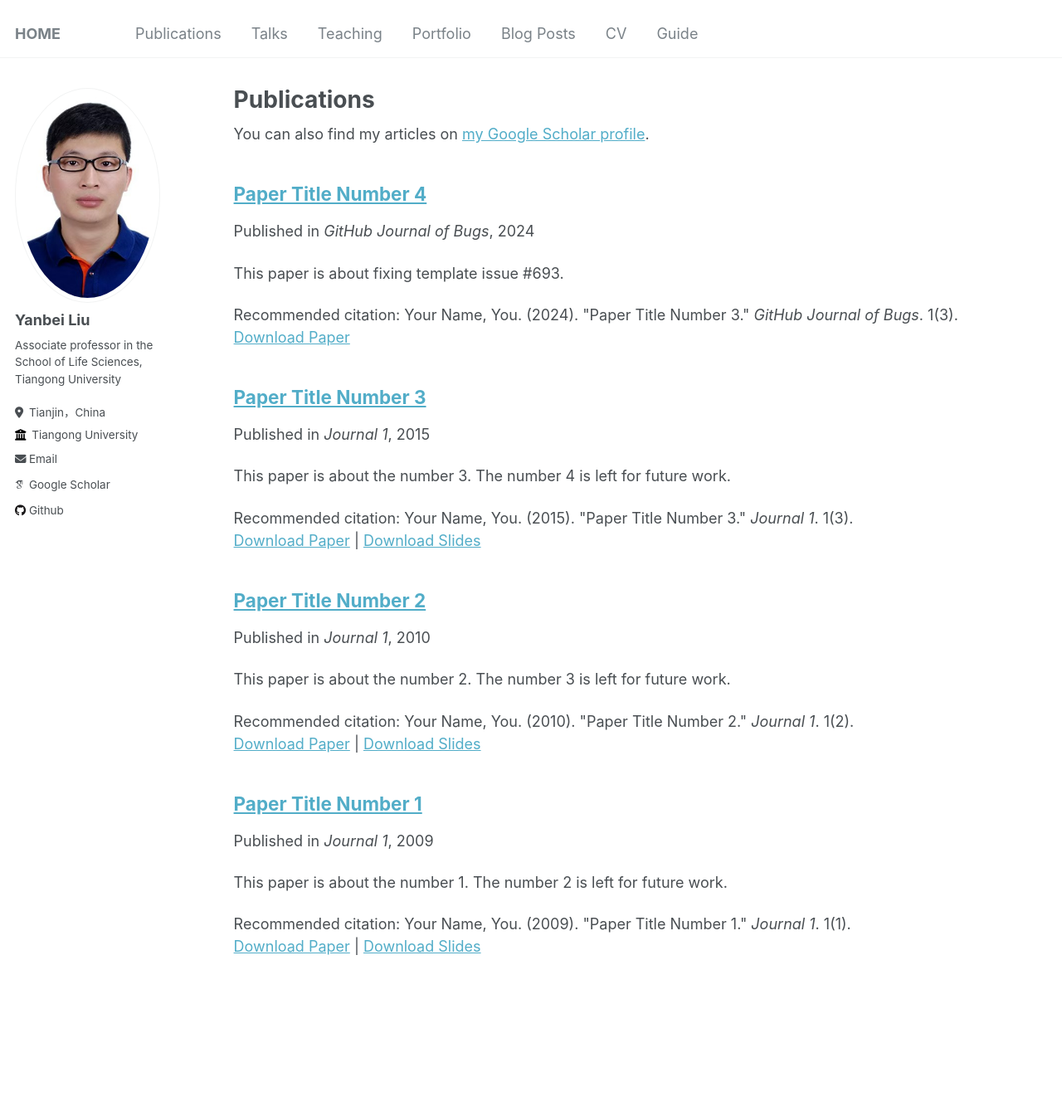
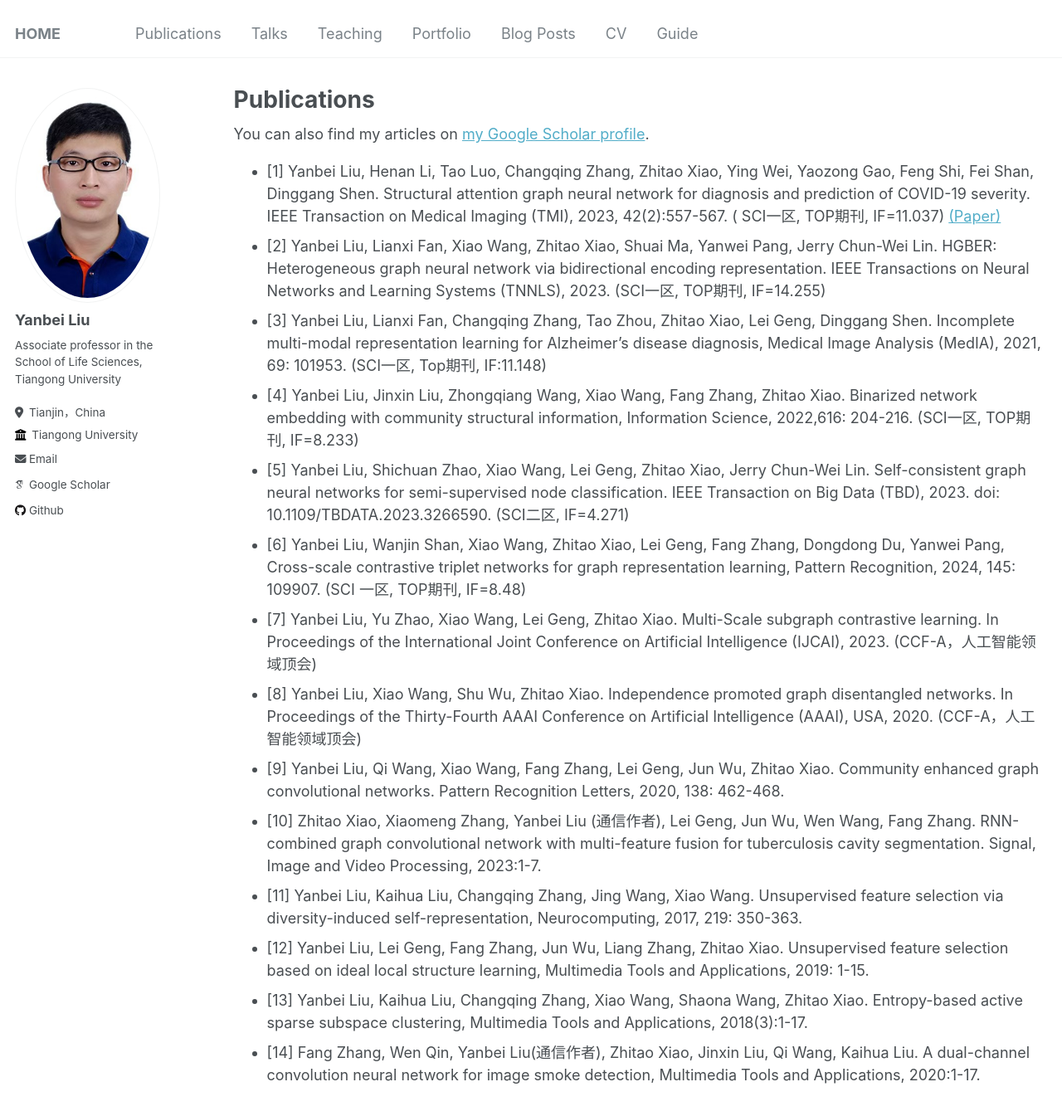
Before and after one commit to yanbeiliu/yanbeiliu.github.io, a Jekyll site: the page built from _pages/publications.md, in a window 1280 px wide and 1400 px high. Shown: the top 1345 px of the window at 83% size. Built offline with Jekyll 4.4.1, drawn with Linux system fonts in a browser that asks for light colours; some web fonts are replaced.

Commit message:
Update publications.md

```diff
--- a/_pages/publications.md
+++ b/_pages/publications.md
@@ -9,8 +9,17 @@ author_profile: true
   <div class="wordwrap">You can also find my articles on <a href="{{site.author.googlescholar}}">my Google Scholar profile</a>.</div>
 {% endif %}
 
-{% include base_path %}
-
-{% for post in site.publications reversed %}
-  {% include archive-single.html %}
-{% endfor %}
+* [1] Yanbei Liu, Henan Li, Tao Luo, Changqing Zhang, Zhitao Xiao, Ying Wei, Yaozong Gao, Feng Shi, Fei Shan, Dinggang Shen. Structural attention graph neural network for diagnosis and prediction of COVID-19 severity. IEEE Transaction on Medical Imaging (TMI), 2023, 42(2):557-567. ( SCI一区, TOP期刊, IF=11.037) [(Paper)](https://ieeexplore.ieee.org/abstract/document/9969651)
+* [2] Yanbei Liu, Lianxi Fan, Xiao Wang, Zhitao Xiao, Shuai Ma, Yanwei Pang, Jerry Chun-Wei Lin. HGBER: Heterogeneous graph neural network via bidirectional encoding representation. IEEE Transactions on Neural Networks and Learning Systems (TNNLS), 2023. (SCI一区, TOP期刊, IF=14.255)
+* [3] Yanbei Liu, Lianxi Fan, Changqing Zhang, Tao Zhou, Zhitao Xiao, Lei Geng, Dinggang Shen. Incomplete multi-modal representation learning for Alzheimer’s disease diagnosis, Medical Image Analysis (MedIA), 2021, 69: 101953. (SCI一区, Top期刊, IF:11.148)
+* [4] Yanbei Liu, Jinxin Liu, Zhongqiang Wang, Xiao Wang, Fang Zhang, Zhitao Xiao. Binarized network embedding with community structural information, Information Science, 2022,616: 204-216. (SCI一区, TOP期刊, IF=8.233)
+* [5]	Yanbei Liu, Shichuan Zhao, Xiao Wang, Lei Geng, Zhitao Xiao, Jerry Chun-Wei Lin. Self-consistent graph neural networks for semi-supervised node classification. IEEE Transaction on Big Data (TBD), 2023. doi: 10.1109/TBDATA.2023.3266590. (SCI二区, IF=4.271)
+* [6]	Yanbei Liu, Wanjin Shan, Xiao Wang, Zhitao Xiao, Lei Geng, Fang Zhang, Dongdong Du, Yanwei Pang, Cross-scale contrastive triplet networks for graph representation learning, Pattern Recognition, 2024, 145: 109907. (SCI 一区, TOP期刊, IF=8.48)
+* [7] Yanbei Liu, Yu Zhao, Xiao Wang, Lei Geng, Zhitao Xiao. Multi-Scale subgraph contrastive learning. In Proceedings of the International Joint Conference on Artificial Intelligence (IJCAI), 2023. (CCF-A，人工智能领域顶会)
+* [8] Yanbei Liu, Xiao Wang, Shu Wu, Zhitao Xiao. Independence promoted graph disentangled networks. In Proceedings of the Thirty-Fourth AAAI Conference on Artificial Intelligence (AAAI), USA, 2020. (CCF-A，人工智能领域顶会)
+* [9]	Yanbei Liu, Qi Wang, Xiao Wang, Fang Zhang, Lei Geng, Jun Wu, Zhitao Xiao. Community enhanced graph convolutional networks. Pattern Recognition Letters, 2020, 138: 462-468.
+* [10] Zhitao Xiao, Xiaomeng Zhang, Yanbei Liu (通信作者), Lei Geng, Jun Wu, Wen Wang, Fang Zhang. RNN-combined graph convolutional network with multi-feature fusion for tuberculosis cavity segmentation. Signal, Image and Video Processing, 2023:1-7.
+* [11] Yanbei Liu, Kaihua Liu, Changqing Zhang, Jing Wang, Xiao Wang. Unsupervised feature selection via diversity-induced self-representation, Neurocomputing, 2017, 219: 350-363.
+* [12] Yanbei Liu, Lei Geng, Fang Zhang, Jun Wu, Liang Zhang, Zhitao Xiao. Unsupervised feature selection based on ideal local structure learning, Multimedia Tools and Applications, 2019: 1-15.
+* [13] Yanbei Liu, Kaihua Liu, Changqing Zhang, Xiao Wang, Shaona Wang, Zhitao Xiao. Entropy-based active sparse subspace clustering, Multimedia Tools and Applications, 2018(3):1-17.
+* [14] Fang Zhang, Wen Qin, Yanbei Liu(通信作者), Zhitao Xiao, Jinxin Liu, Qi Wang, Kaihua Liu. A dual-channel convolution neural network for image smoke detection, Multimedia Tools and Applications, 2020:1-17.
```
